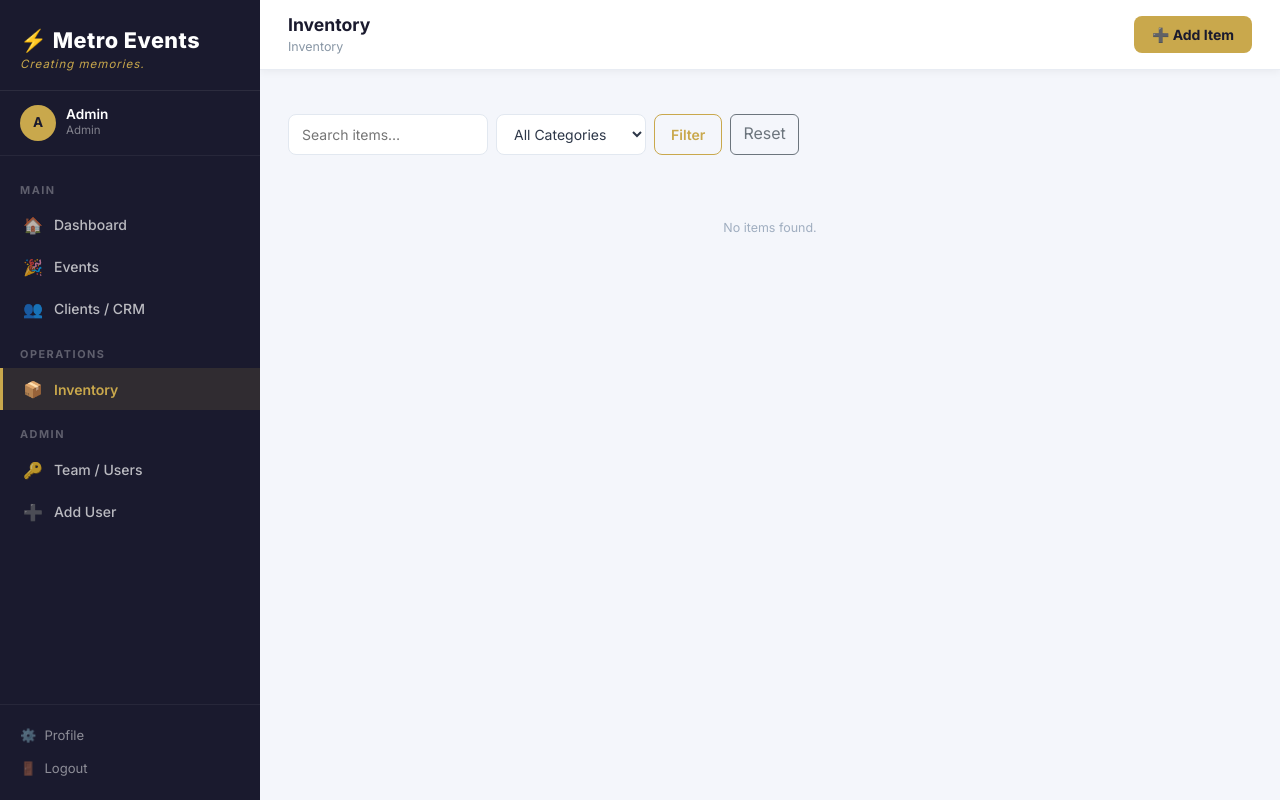
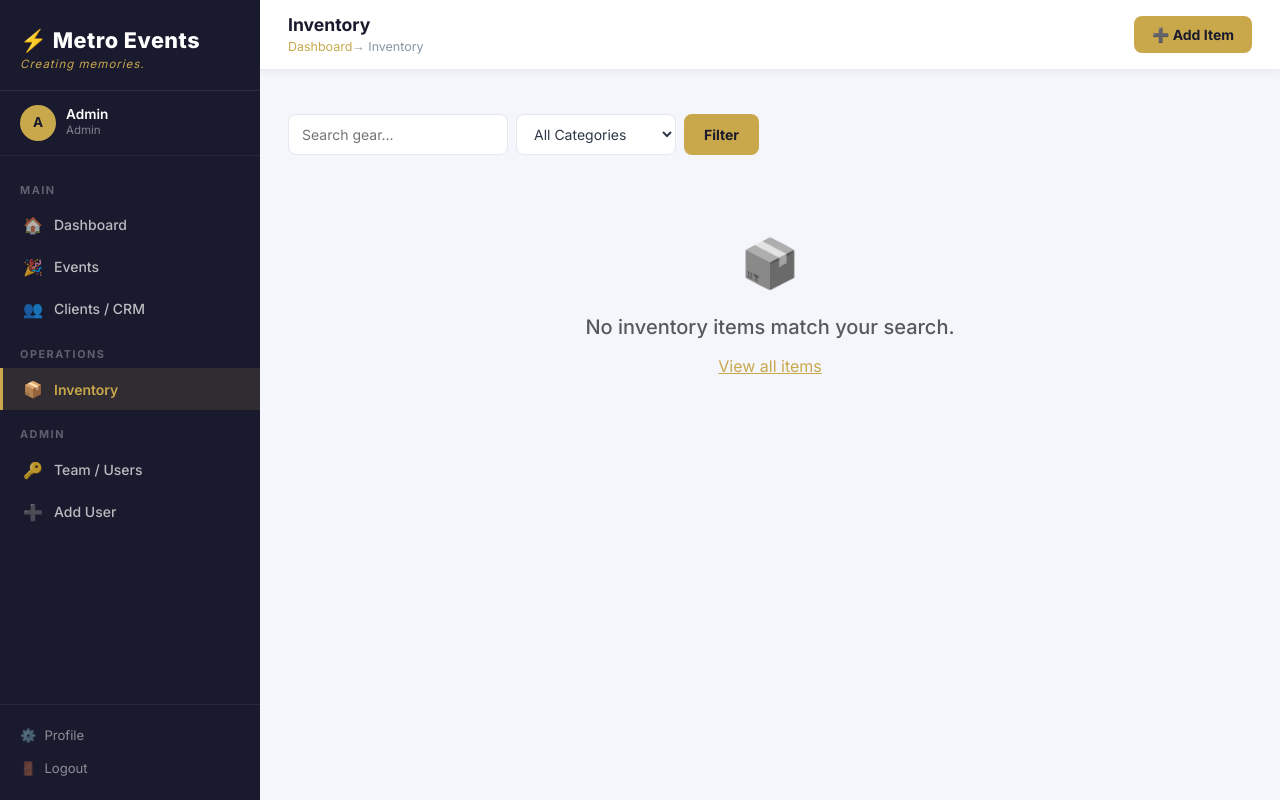
Before and after one commit to meisems/metroevents, a Flask app: page /inventory/ in a window 1280 px wide. Run offline with Flask 3, Linux system fonts and the light colour scheme; a user stored in the database is signed in.

Commit message:
Update list.html

```diff
--- a/templates/inventory/list.html
+++ b/templates/inventory/list.html
@@ -1,70 +1,129 @@
 {% extends "base.html" %}
 {% block title %}Inventory{% endblock %}
 {% block page_title %}Inventory{% endblock %}
-{% block breadcrumb %}Inventory{% endblock %}
+
+{% block breadcrumb %}
+  <a href="{{ url_for('dashboard.index') }}">Dashboard</a> → Inventory
+{% endblock %}
+
 {% block topbar_actions %}
   <a href="{{ url_for('inventory.new_item') }}" class="btn-gold">➕ Add Item</a>
 {% endblock %}
 
 {% block content %}
-<div class="d-flex gap-2 mb-3 flex-wrap">
-  <form class="d-flex gap-2" method="GET">
-    <input type="text" name="q" class="me-form-control" placeholder="Search items…"
-           value="{{ search }}" style="width:200px;" />
-    <select name="cat" class="me-form-control" style="width:150px;">
+<div class="d-flex gap-2 mb-4 flex-wrap">
+  <form class="d-flex gap-2" method="GET" action="{{ url_for('inventory.list_items') }}">
+    <input type="text" name="q" class="me-form-control" placeholder="Search gear..."
+           value="{{ search or '' }}" style="width:220px;" />
+
+    <select name="cat" class="me-form-control" style="width:160px;">
       <option value="">All Categories</option>
       {% for c in categories %}
       <option value="{{ c }}" {{ 'selected' if cat_filter == c }}>{{ c|title }}</option>
       {% endfor %}
     </select>
-    <button type="submit" class="btn-outline-gold">Filter</button>
+
+    <button type="submit" class="btn-gold" style="padding: 0 20px;">Filter</button>
+
+    {% if search or cat_filter %}
       <a href="{{ url_for('inventory.list_items') }}" class="btn btn-outline-secondary">Reset</a>
+    {% endif %}
   </form>
 </div>
 
 <div class="row g-3">
   {% for item in items.items %}
   <div class="col-6 col-md-4 col-lg-3">
+    <div class="me-card h-100" style="position: relative; transition:.2s;"
+         onmouseover="this.style.transform='translateY(-3px)'"
+         onmouseout="this.style.transform=''">
+
+      <div class="dropdown" style="position: absolute; top: 10px; right: 10px; z-index: 10;">
+        <button class="btn btn-sm btn-light opacity-75 shadow-sm" type="button"
+                data-bs-toggle="dropdown" aria-expanded="false"
+                style="border-radius: 50%; width: 32px; height: 32px; padding: 0; border: 1px solid #eee;">
+          ⋮
+        </button>
+        <ul class="dropdown-menu dropdown-menu-end shadow-sm border-0">
+          <li>
+            <a class="dropdown-item" href="{{ url_for('inventory.edit_item', item_id=item.id) }}">
+              ✏️ Edit Item
+            </a>
+          </li>
+          <li><hr class="dropdown-divider"></li>
+          <li>
+            <form action="{{ url_for('inventory.delete_item', item_id=item.id) }}" method="POST"
+                  onsubmit="return confirm('Permanently remove {{ item.name }} from inventory?');">
+              <input type="hidden" name="csrf_token" value="{{ csrf_token() }}" />
+              <button type="submit" class="dropdown-item text-danger">🗑 Delete Item</button>
+            </form>
+          </li>
+        </ul>
+      </div>
+
       <a href="{{ url_for('inventory.detail', item_id=item.id) }}" style="text-decoration:none;">
-      <div class="me-card h-100" style="transition:.2s;" onmouseover="this.style.transform='translateY(-3px)'" onmouseout="this.style.transform=''">
         {% if item.photo_url %}
         <img src="{{ item.photo_url }}" alt="{{ item.name }}"
-             style="width:100%;height:140px;object-fit:cover;"
-             onerror="this.style.display='none'" />
+             style="width:100%; height:150px; object-fit:cover; border-radius: 12px 12px 0 0;"
+             onerror="this.src='/static/img/no-image.svg'" />
         {% else %}
-        <div style="height:100px;background:linear-gradient(135deg,#1A1A2E,#0F3460);display:flex;align-items:center;justify-content:center;font-size:2rem;">
+        <div style="height:120px; background: linear-gradient(135deg,#1A1A2E,#0F3460); display:flex; align-items:center; justify-content:center; font-size:2.5rem; border-radius: 12px 12px 0 0;">
           📦
         </div>
         {% endif %}
+      </a>
+
       <div class="me-card-body">
-          <div style="font-weight:700;font-size:.9rem;color:#1A1A2E;">{{ item.name }}</div>
-          <div class="text-muted-sm mb-2">{{ item.category|title }}</div>
-          <div class="d-flex justify-content-between align-items-center">
-            <span class="badge {{ 'bg-danger' if item.available_qty == 0 else ('bg-warning text-dark' if item.available_qty <= 2 else 'bg-success') }}">
+        <a href="{{ url_for('inventory.detail', item_id=item.id) }}" style="text-decoration:none;">
+          <div style="font-weight:700; font-size:1rem; color:#1A1A2E; line-height: 1.2;" class="mb-1">
+            {{ item.name }}
+          </div>
+          <div class="text-muted-sm mb-3">{{ item.category|title }}</div>
+        </a>
+
+        <div class="d-flex justify-content-between align-items-center mt-auto">
+          <span class="badge {{ 'bg-danger' if item.available_qty == 0 else ('bg-warning text-dark' if item.available_qty <= 2 else 'bg-success') }}"
+                style="font-size: 0.7rem; padding: 5px 8px;">
             {{ item.available_qty }}/{{ item.total_qty }} avail
           </span>
-            <span class="text-muted-sm {{ 'cond-' ~ item.condition }}">{{ item.condition|title }}</span>
+
+          <span class="text-muted-sm" style="font-size: 0.75rem;">
+            {{ item.condition|title }}
+          </span>
         </div>
+
         {% if item.sku %}
-          <div class="text-muted-sm mt-1">SKU: {{ item.sku }}</div>
+        <div class="text-muted-sm mt-2" style="font-size: 0.7rem; letter-spacing: 0.5px;">
+          SKU: {{ item.sku }}
+        </div>
         {% endif %}
       </div>
     </div>
-    </a>
   </div>
   {% else %}
-  <div class="col-12 text-center py-5 text-muted-sm">No items found.</div>
+  <div class="col-12 text-center py-5">
+    <div style="font-size: 3rem; filter: grayscale(1);">📦</div>
+    <h5 class="text-muted mt-3">No inventory items match your search.</h5>
+    <a href="{{ url_for('inventory.list_items') }}" class="btn btn-link text-gold">View all items</a>
+  </div>
   {% endfor %}
 </div>
 
 {% if items.pages > 1 %}
-<nav class="mt-3 d-flex justify-content-center gap-1">
+<nav class="mt-5 d-flex justify-content-center">
+  <div class="pagination-container d-flex gap-1">
     {% for p in items.iter_pages() %}
       {% if p %}
         <a href="{{ url_for('inventory.list_items', page=p, cat=cat_filter, q=search) }}"
-         class="btn btn-sm {{ 'btn-dark' if p == items.page else 'btn-outline-secondary' }}">{{ p }}</a>
-    {% else %}<span class="btn btn-sm disabled">…</span>{% endif %}
+           class="btn btn-sm {{ 'btn-dark' if p == items.page else 'btn-outline-secondary' }}"
+           style="width: 35px; height: 35px; display: flex; align-items: center; justify-content: center;">
+           {{ p }}
+        </a>
+      {% else %}
+        <span class="btn btn-sm disabled">...</span>
+      {% endif %}
     {% endfor %}
+  </div>
 </nav>
 {% endif %}
 {% endblock %}
```
Lines whose indentation alone changed are shown as unchanged.
